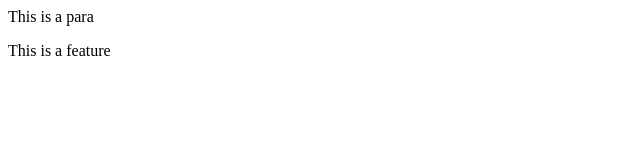
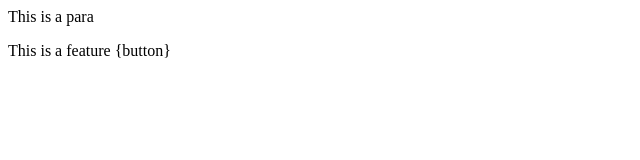
Before and after one commit to sutanudutta15/LocalRepo24062025, a plain HTML site: page index.html in a window 1280 px wide. Shown: the full height of the page, 0-640 px from the left. Drawn offline with Linux system fonts and the light colour scheme.

Commit message:
Added Button

```diff
--- a/index.html
+++ b/index.html
@@ -1,2 +1,2 @@
 <p>This is a para</p>
-<p>This is a feature</p>
+<p>This is a feature {button}</p>
```
